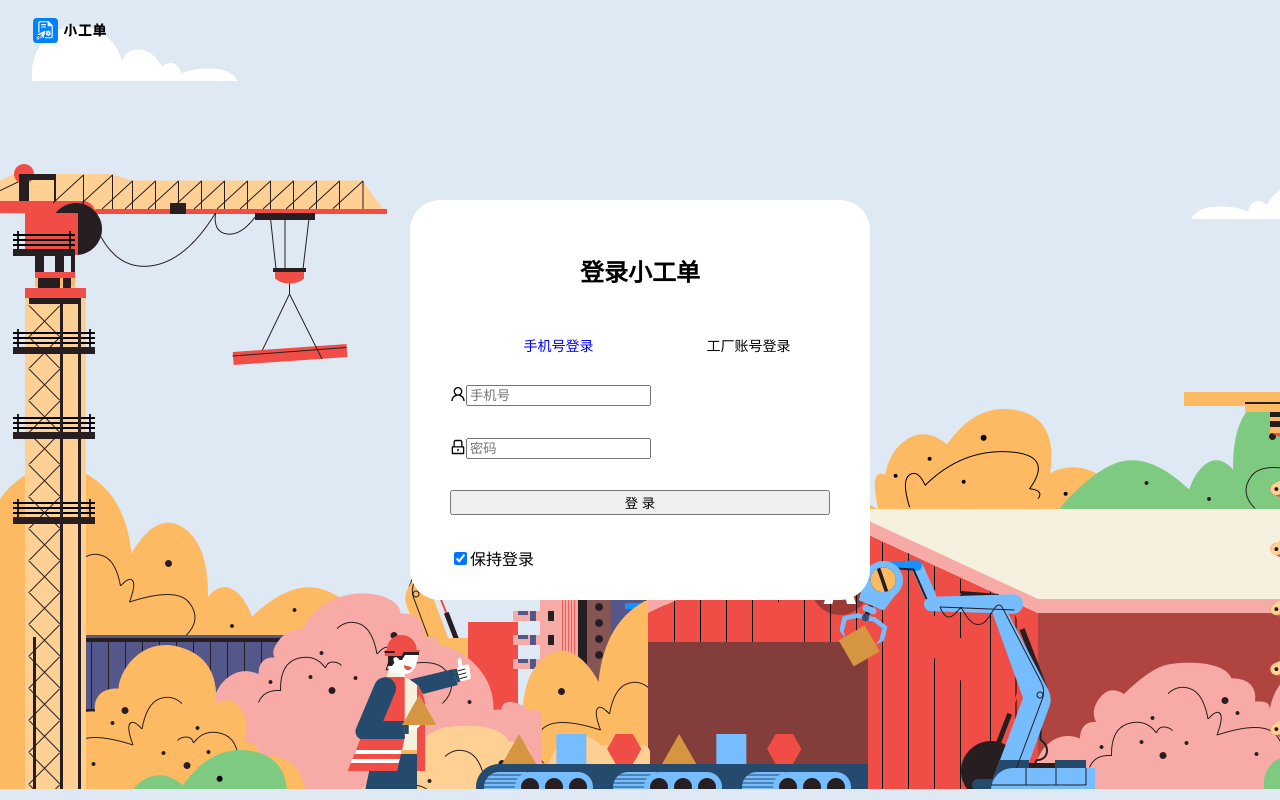
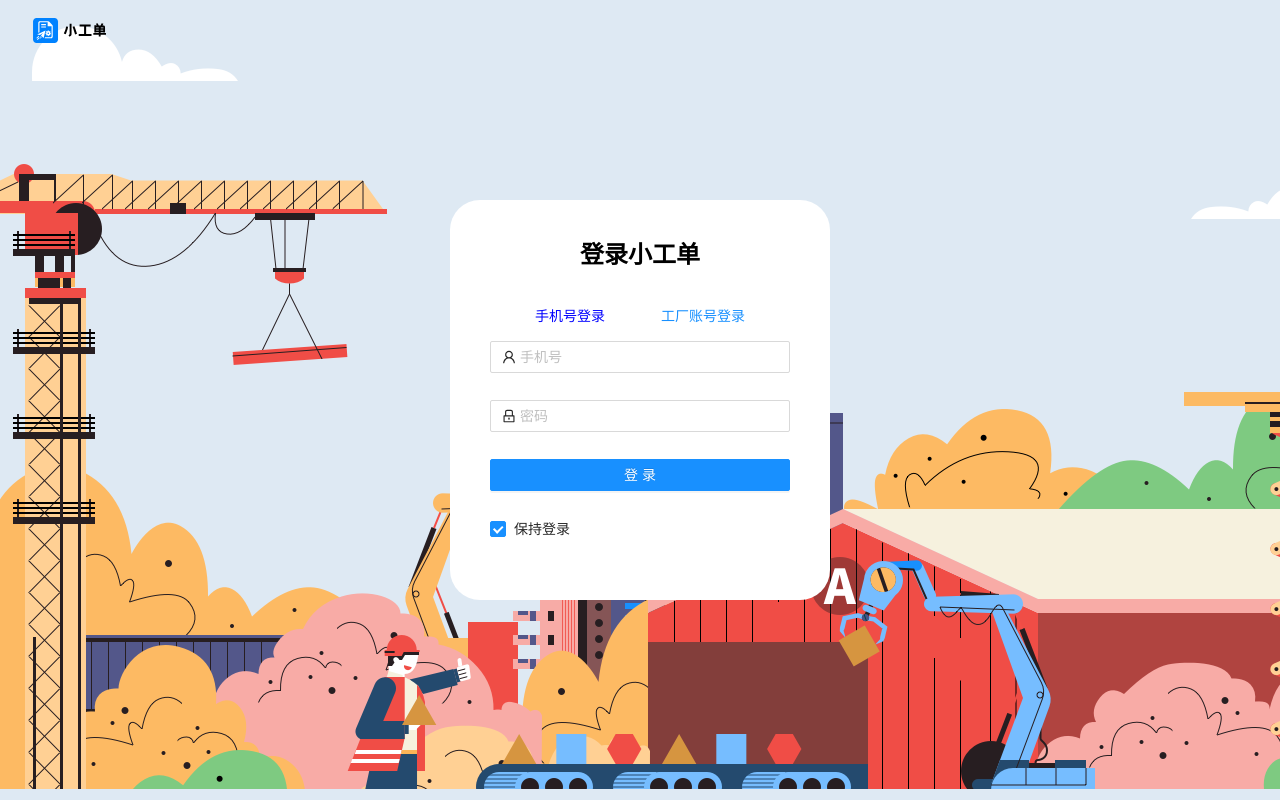
Before and after one commit to violetyue/demo-project, a React (Create React App) app: page /#/login in a window 1280 px wide. Built offline with nearby package versions, Linux system fonts and the light colour scheme.

Commit message:
loginpage4

```diff
--- a/src/views/login/index.js
+++ b/src/views/login/index.js
@@ -2,6 +2,7 @@
 import './login.css'
 import { Form, Input, Button, Checkbox } from 'antd';
 import FormItem from 'antd/lib/form/FormItem';
+import 'antd/dist/antd.css';
 import { UserOutlined, LockOutlined, HomeOutlined } from '@ant-design/icons';
 
 
@@ -70,6 +71,7 @@
         {
             return this.accountLogin()
         }
+
     }
 
     telephoneLogin=()=> {
--- a/src/views/login/login.css
+++ b/src/views/login/login.css
@@ -22,7 +22,7 @@
     border-radius: 30px;
     background-color: white;
     width: 380px;
-    min-height: 360px;
+    min-height: 400px;
     padding: 20px 40px;
     display: flex;
     flex-direction: column;
@@ -33,7 +33,7 @@
     display: flex;
     justify-content: center;
     width: 300px;
-    height: 100px;
+    height: 80px;
     padding-bottom: 10px;
 }
 
```
Also changed, not shown: 1 other file (tests, documents, lock files or other folders).
